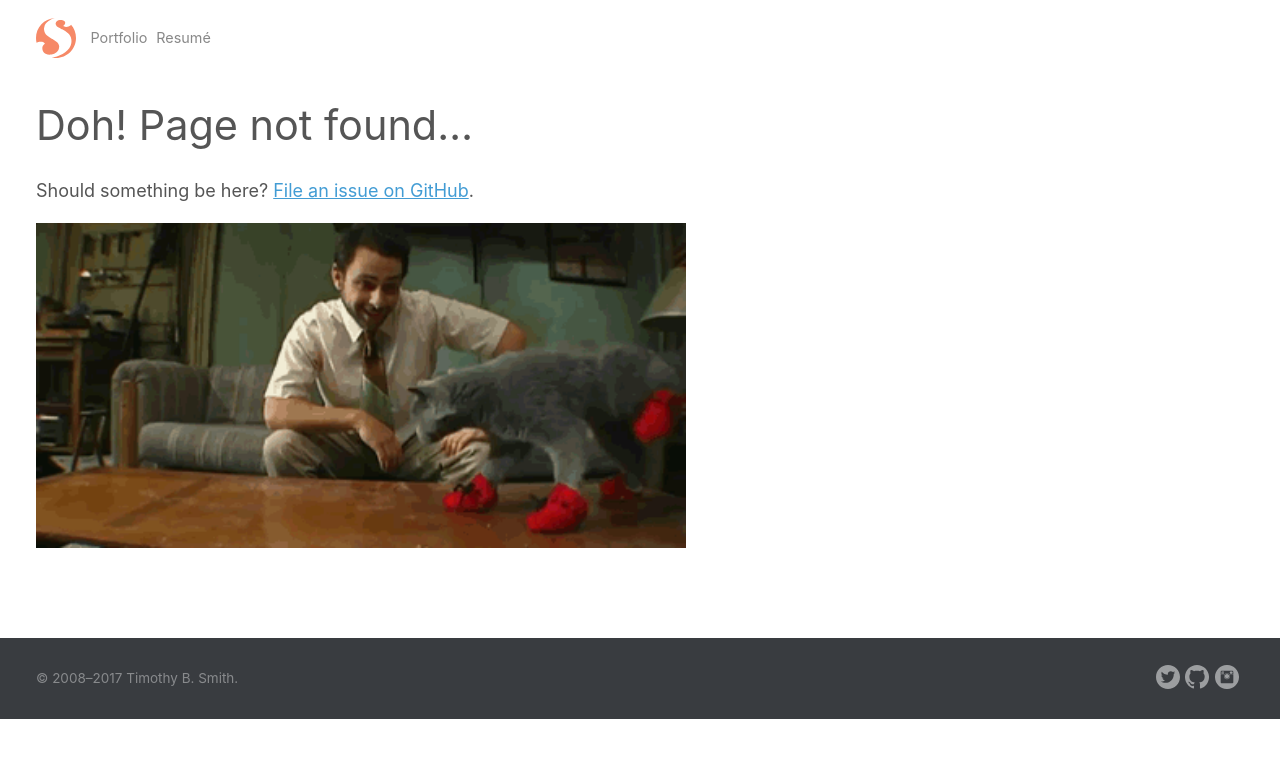
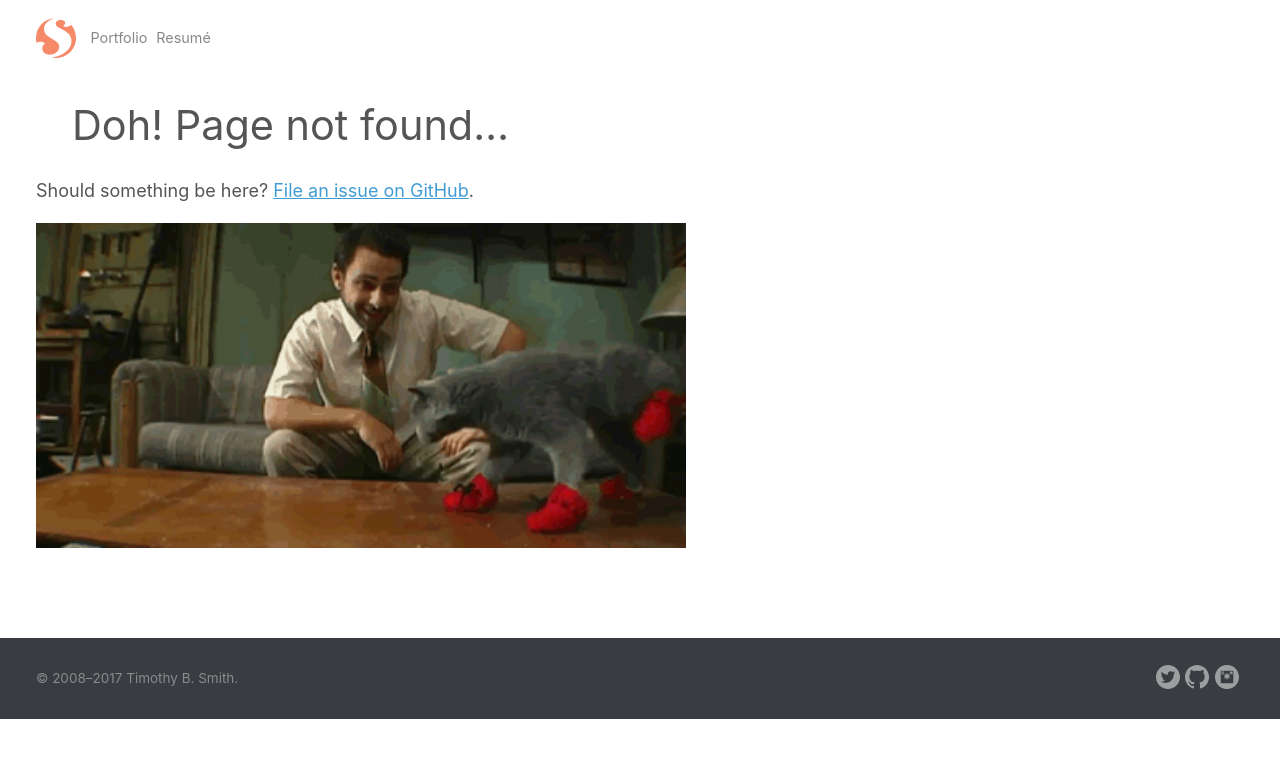
Before and after one commit to xavibenjamin/ttimsmith.com, a Jekyll site: the page built from 404.md, in a window 1280 px wide. Shown: the top 758 px of the page. Built offline with Jekyll 4.4.1, drawn with Linux system fonts in a browser that asks for light colours; some web fonts are replaced.

Commit message:
Fix for page header

```diff
--- a/assets/stylesheets/_redbat/_type.scss
+++ b/assets/stylesheets/_redbat/_type.scss
@@ -53,7 +53,14 @@ h5 {
 
 .page__header {
   margin-bottom: 1.5rem;
-  width: 100%;
+  width: 90%;
+  @media #{$small-only} {
+    margin-left: auto;
+    margin-right: auto;
+  }
+  @media #{$medium-up} {
+    padding-left: 2rem;
+  }
   .subheader {
     margin-top: 0;
   }
```
